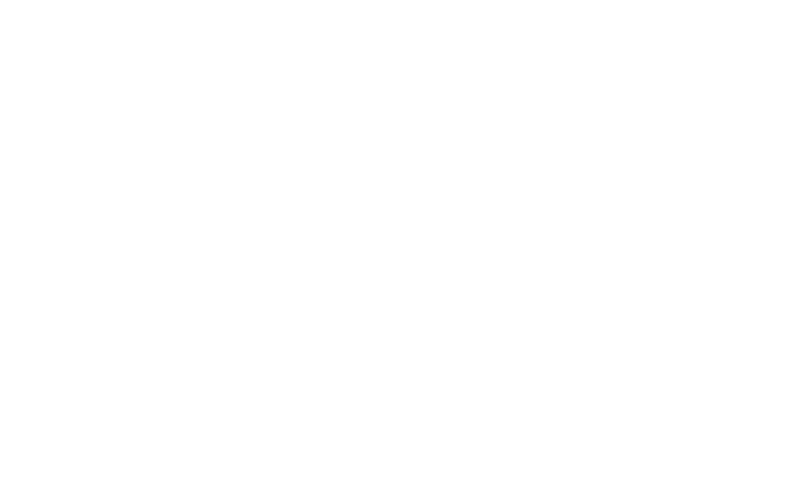
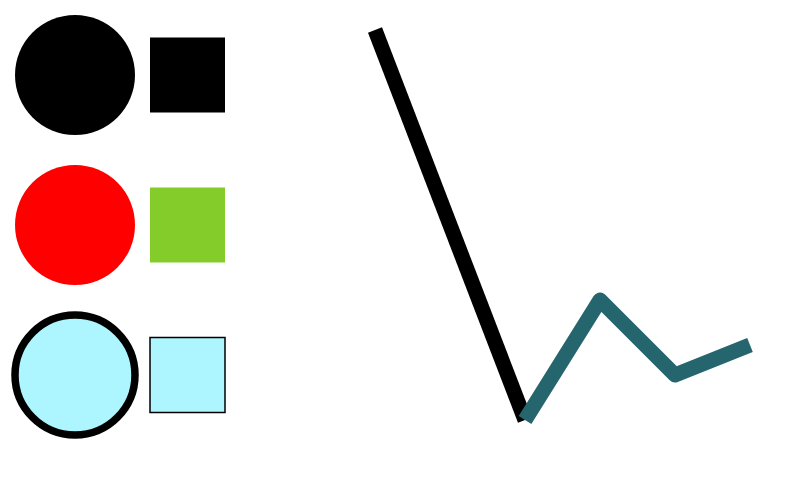
Before and after one commit to tatenodev/data_visualization_d3js, a plain HTML site: page shaps_svg/index.html in a window 1280 px wide. Shown: the whole page, without its empty margins (0-805 px from the left). Drawn offline with Linux system fonts and the light colour scheme.

Commit message:
更新：svgチュートリアルファイル

```diff
--- a/shaps_svg/index.html
+++ b/shaps_svg/index.html
@@ -5,8 +5,41 @@
   <meta name="viewport" content="width=device-width, initial-scale=1.0">
   <meta http-equiv="X-UA-Compatible" content="ie=edge">
   <title>Document</title>
+  <style>
+    body{
+      margin: 0;
+    }
+    .lines{
+      stroke: black;
+      stroke-width: 10;
+    }
+    .lines path {
+      stroke: #25656d;
+      stroke-linejoin: round;
+    }
+  </style>
 </head>
 <body>
 
+  <svg width="960" height="500">
+    <g transform="scale(1.5)">
+      <circle cx="50" cy="50" r="40"></circle>
+      <rect x="100" y="25" width="50" height="50"></rect>
+
+      <circle cx="50" cy="150" r="40" fill="red"></circle>
+      <rect x="100" y="125" width="50" height="50" fill="#83cc2a"></rect>
+
+      <g transform="translate(0, 200)" fill="#adf6ff" stroke="black">
+        <circle cx="50" cy="50" r="40" stroke-width="5"></circle>
+        <rect x="100" y="25" width="50" height="50"></rect>
+      </g>
+
+      <g class="lines" transform="translate(50, 0)">
+        <line x1="200" y1="20" x2="300" y2="280"></line>
+        <path fill="none" d="M300 280 L350 200 L400 250 L450 230"></path>
+      </g>
+    </g>
+  </svg>
+
 </body>
 </html>
```
